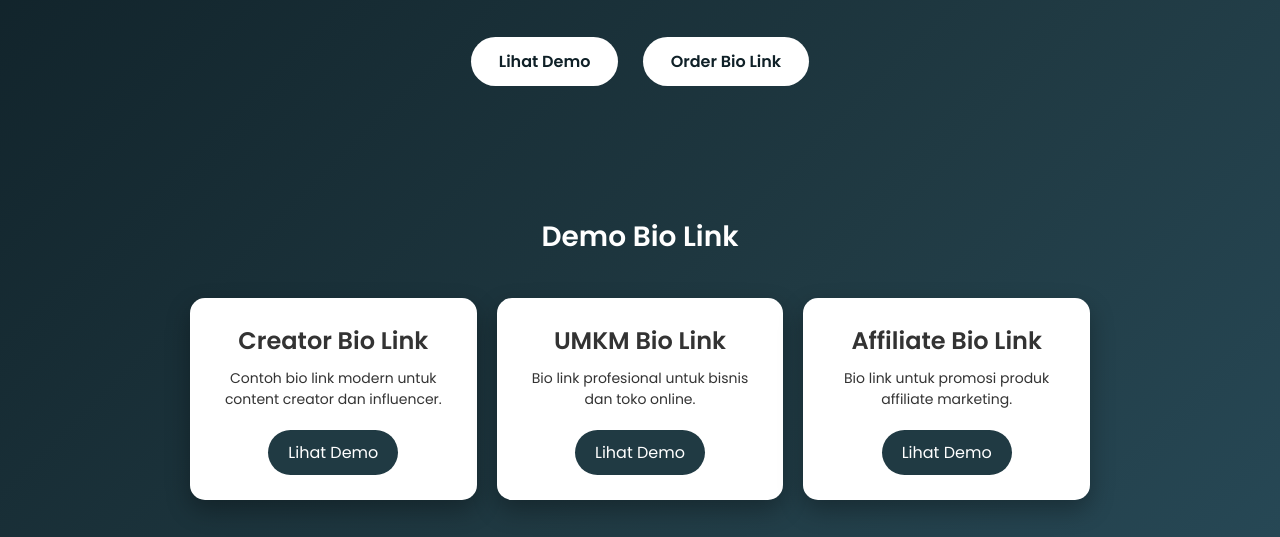
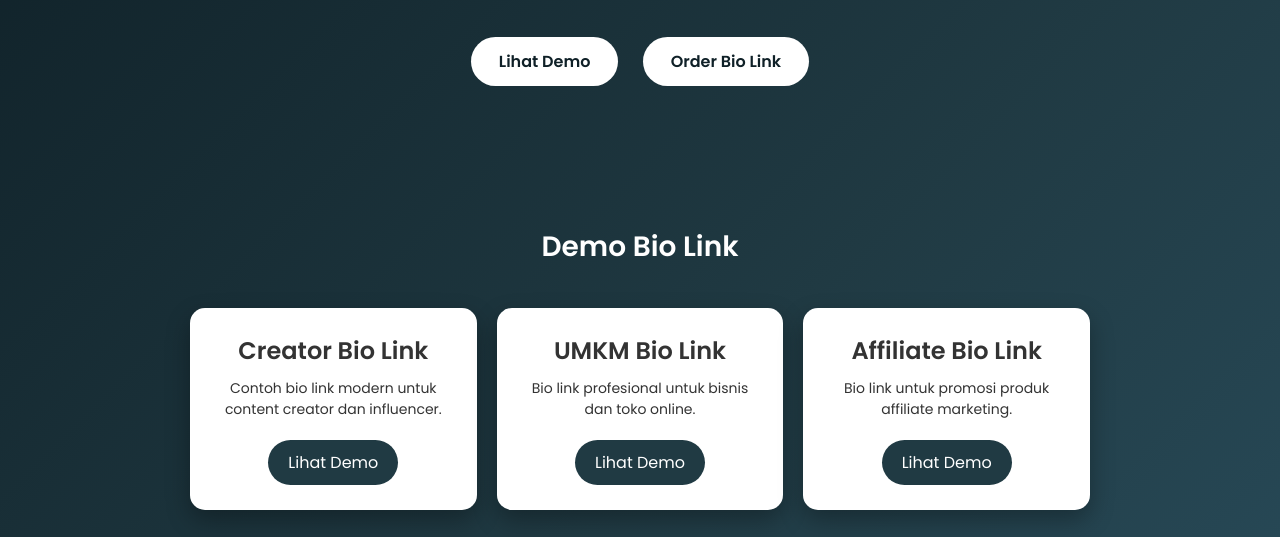
Before and after one commit to 1webku/tinybless-site, a plain HTML site: page index.html in a window 1280 px wide. Shown: the part 223-760 px from the top of the page. Drawn offline with Linux system fonts and the light colour scheme.

Commit message:
Update index.html

```diff
--- a/index.html
+++ b/index.html
@@ -1,6 +1,6 @@
 <!DOCTYPE html>
+<html lang="id">
 
-<html lang="en">
 <head>
 
 <meta charset="UTF-8">
@@ -15,25 +15,25 @@
 <meta name="author" content="TinyBless">
 <meta name="robots" content="index, follow">
 
-<link rel="canonical" href="https://tinybless.my.id">
+<link rel="canonical" href="https://tinybless.my.id/">
 
 <link href="https://fonts.googleapis.com/css2?family=Poppins:wght@300;400;600&display=swap" rel="stylesheet">
 
-<!-- Open Graph -->
+<!-- OPEN GRAPH -->
 
 <meta property="og:title" content="TinyBless – Jasa Bio Link Profesional">
-<meta property="og:description" content="Jasa pembuatan bio link profesional untuk creator, UMKM, dan affiliate.">
+<meta property="og:description" content="Jasa pembuatan bio link profesional untuk creator, UMKM, dan affiliate marketing.">
 <meta property="og:type" content="website">
-<meta property="og:url" content="https://tinybless.my.id">
+<meta property="og:url" content="https://tinybless.my.id/">
 <meta property="og:image" content="https://tinybless.my.id/preview.png">
 <meta property="og:image:width" content="1200">
 <meta property="og:image:height" content="630">
 
-<!-- Twitter -->
+<!-- TWITTER CARD -->
 
 <meta name="twitter:card" content="summary_large_image">
 <meta name="twitter:title" content="TinyBless – Jasa Bio Link Profesional">
-<meta name="twitter:description" content="Website jasa bio link dan infografis edukasi IPA SMP SMA">
+<meta name="twitter:description" content="Website jasa bio link profesional dan portal infografis edukasi IPA SMP SMA.">
 <meta name="twitter:image" content="https://tinybless.my.id/preview.png">
 
 <style>
@@ -70,6 +70,8 @@ opacity:0.9;
 margin-bottom:30px;
 }
 
+/* BUTTON */
+
 .cta a{
 display:inline-block;
 margin:10px;
@@ -84,7 +86,7 @@ font-weight:600;
 /* SECTION TITLE */
 
 .section-title{
-margin-top:40px;
+margin-top:50px;
 margin-bottom:20px;
 font-size:28px;
 }
@@ -115,6 +117,8 @@ margin-bottom:10px;
 font-size:14px;
 margin-bottom:20px;
 }
+
+/* CARD BUTTON */
 
 .button{
 display:inline-block;
```
